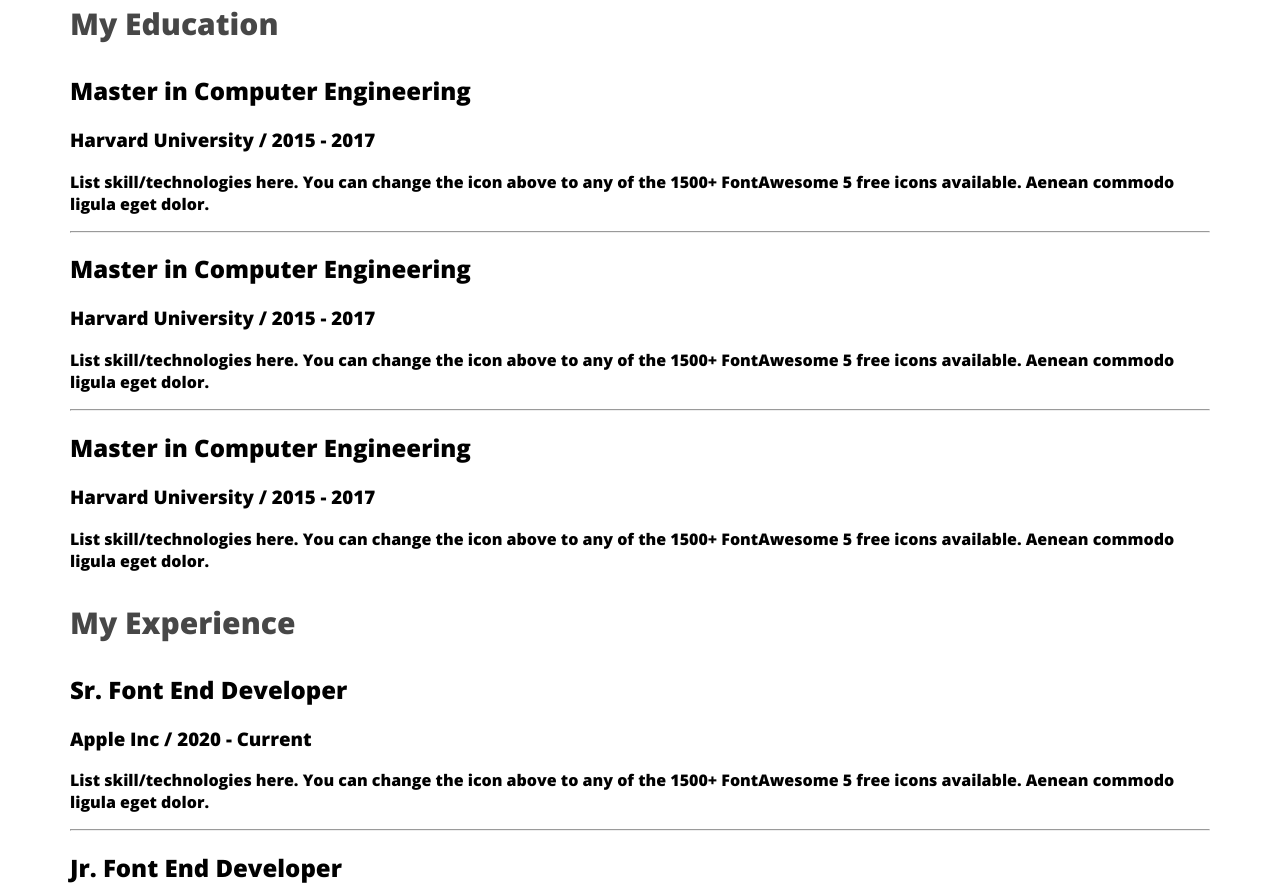
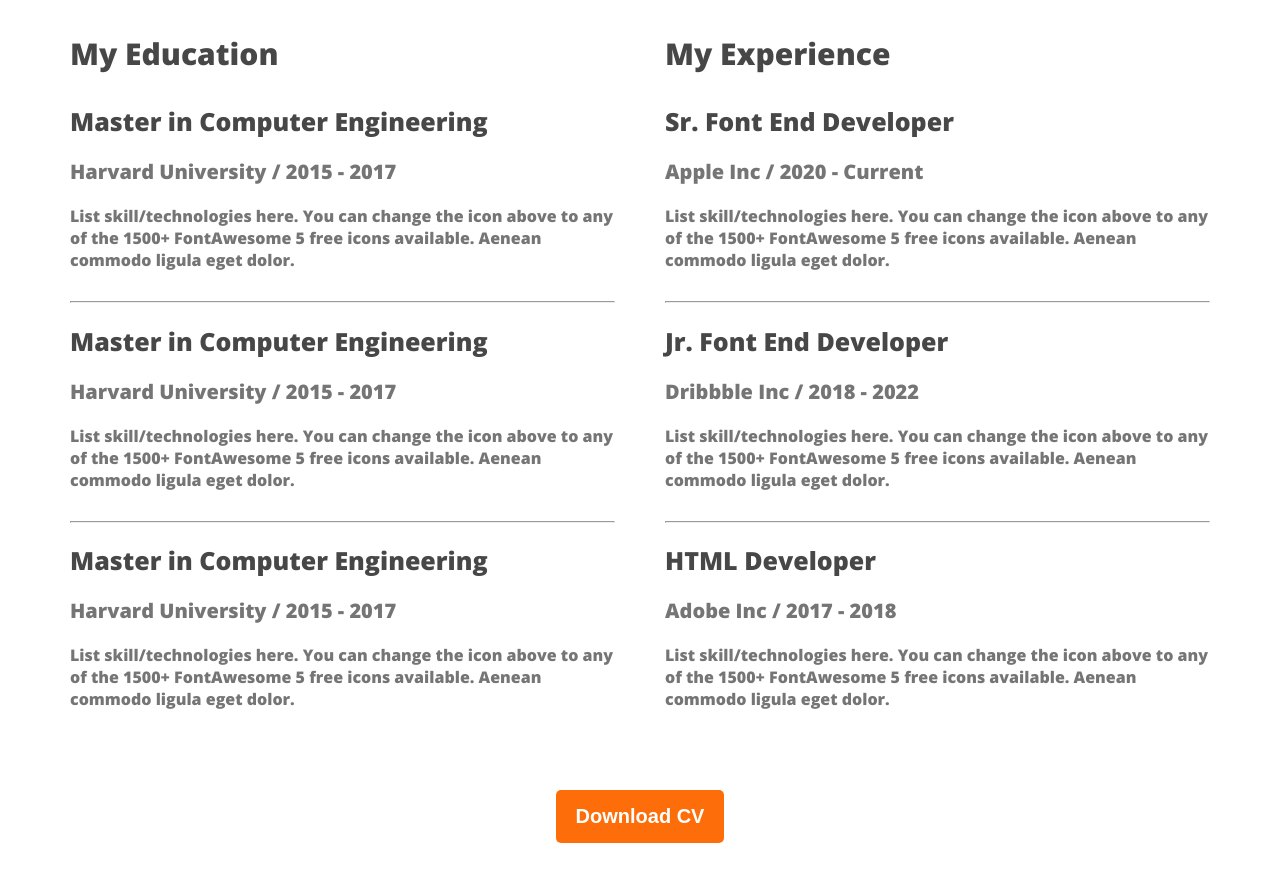
Before and after one commit to tasnimmondoltuba/web-developer-portfolio, a plain HTML site: page index.html in a window 1280 px wide. Shown: the part 2708-3595 px from the top of the page. After the commit the page ends 3559 px from the top, so only its background shows below. Drawn offline with nearby package versions, Linux system fonts and the light colour scheme.

Commit message:
button add

```diff
--- a/index.html
+++ b/index.html
@@ -144,6 +144,8 @@
             </div>
         </div>
     </div>
+    <div class="download-cv"><button class="pri-button">Download CV</button>
+    </div>
 </section>
     </main>
     <footer>
--- a/styles/portfolio.css
+++ b/styles/portfolio.css
@@ -182,3 +182,36 @@ box-shadow: 0px 6px 50px 0px rgba(0, 0, 0, 0.06);
     font-size: 30px;
     font-weight: 700;
 }
+.resume-container{
+    display: flex;
+    gap: 50px;
+}
+.resume-item-title{
+    color:  #474747;
+    font-size: 25px;
+    font-weight: 700;
+    margin-bottom: 10px;
+
+}
+.resume-item-institute{
+    color:  #757575;
+    font-size: 20px;
+    font-weight: 600;
+    margin-bottom: 20px;
+
+}
+.resume-item-discription{
+    color:  #757575;
+    font-size: 16px;
+    font-weight: 400;
+    margin-bottom: 30px;
+
+}
+.resume-container hr{
+    margin-top: 30px;
+}
+/* button styles */
+.download-cv{
+    text-align: center;
+    margin-top: 50px;
+}
```
